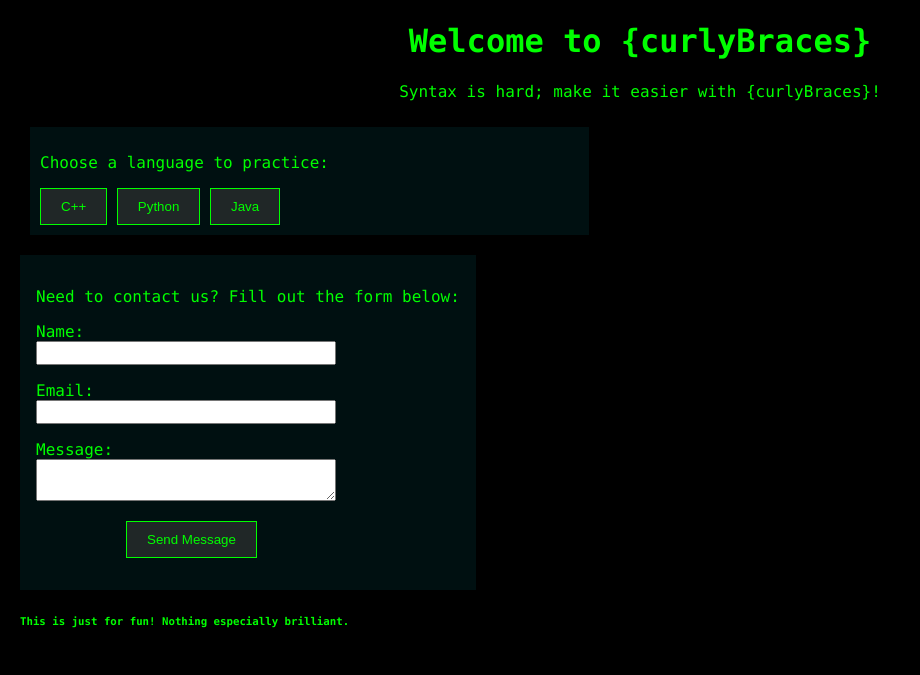
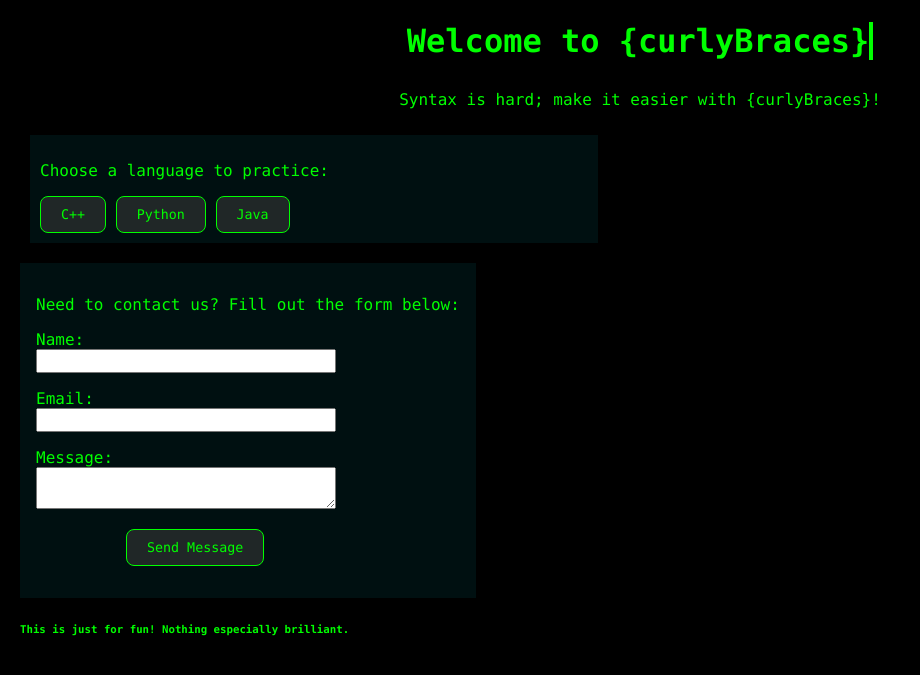
Before and after one commit to KiraThompsonCarr/codeLearningGame, a plain HTML site: page index.html in a window 1280 px wide. Shown: the part 63-738 px from the top of the page, without its empty margins (0-920 px from the left). Drawn offline with Linux system fonts and the light colour scheme.

Commit message:
title animation; rounded buttons

```diff
--- a/index.html
+++ b/index.html
@@ -9,9 +9,11 @@
     <script src="script.js" defer></script>
 </head>
 <body>
+
+
     <header>
         <img src="media/logo.png" alt="{curlyBraces} Logo" id="logo">
-        <h1>Welcome to {curlyBraces}</h1>
+        <h1><span class="typewriter">Welcome to {curlyBraces}</span></h1>
     </header>
 
     <main>
--- a/style.css
+++ b/style.css
@@ -1,8 +1,14 @@
+:root {
+  --hacker-green: #00FF00;
+  --section-bg: rgb(0, 16, 17);
+  --button-bg: rgb(32, 39, 39);
+}
+
 
 body {
   font-family: "Lucida Console", "Courier New", monospace;
   background-color: black;
-  color:#00FF00;
+  color: var(--hacker-green);
   margin: 0;
   padding: 20px;
 }
@@ -13,8 +19,26 @@ body {
 }
 
 h1, #game-intro {
-  color: #00FF00;
+  color: var(--hacker-green);
   text-align: center;
+}
+
+.typewriter {
+  display: inline-block;
+  overflow: hidden;
+  border-right: 0.15em solid var(--hacker-green); /*pseudo-cursor*/
+  white-space: nowrap;
+  animation: typing 2s steps(30, end), blink 1.5s step-end infinite;
+  font-size: 2rem;
+}
+
+@keyframes typing { /*animates width of typewriter element*/
+  from { width: 0ch; } /*use characters rather than width so cursor stays where it should*/
+  to { width: 25ch; }
+}
+
+@keyframes blink { /*animates right border (cursor) blinking*/
+  50% {border-color: transparent;}
 }
 
 #language-prompt{
@@ -26,24 +50,26 @@ h1, #game-intro {
   display: inline-block;
   padding: 10px;
   margin: 10px;
-  background-color:rgb(0, 16, 17)
+  background-color:var(--section-bg);
 }
 
 button{
-  background-color: rgb(32, 39, 39);
-  color:#00FF00;
-  border: 1px solid #00FF00;
+  background-color: var(--button-bg);
+  color: var(--hacker-green);
+  border: 1px solid var(--hacker-green);
+  border-radius: 8px;
+  font-family: "Lucida Console", "Courier New", monospace;
   padding: 10px 20px;
 }
 
 button:hover {
-  background-color: #00FF00;
+  background-color: var(--hacker-green);
   color: black;
 }
 
 form {
   display: inline-block;
-  background-color: rgb(0, 16, 17);
+  background-color: var(--section-bg);
   margin-top:10px;
   padding: 1em;
 }
@@ -68,7 +94,7 @@ form {
 input:focus,
 textarea:focus {
   outline: none;
-  border: 1px solid #00FF00;
+  border: 1px solid var(--hacker-green);
 }
 
 .button {
```
